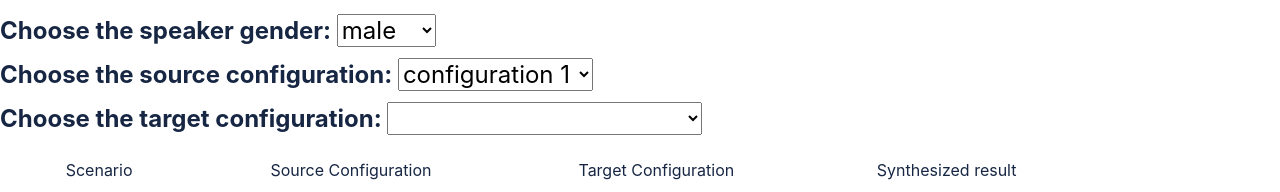
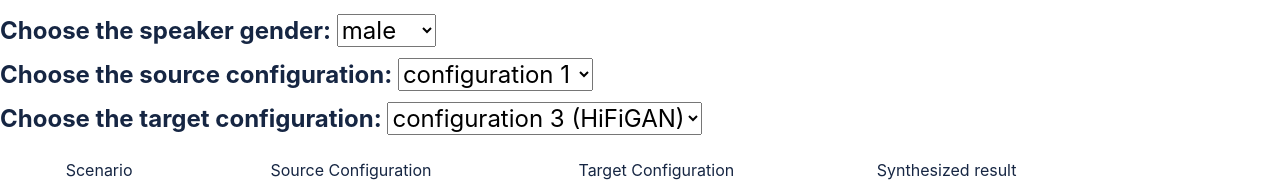
Before and after one commit to faliwang/Universal-Adaptor, a plain HTML site: page demo/demo.html in a window 1280 px wide. Shown: the part 2327-2519 px from the top of the page. Drawn offline with nearby package versions, Linux system fonts and the light colour scheme; no server answers.

Commit message:
Fix preload bug

```diff
--- a/demo/demo.html
+++ b/demo/demo.html
@@ -169,7 +169,7 @@
         var tts_source = "tts_src1";
         var tts_target = "tts_tgt1";
         var cmu_source = "cmu_src1";
-        var cmu_target = "cmu_tgt1";
+        var cmu_target = "cmu_tgt3";
         var cmu_speaker = "male";
 
         var utt_scenarios = ['gt', 'direct', 'no_unet', 'unet'];
```
